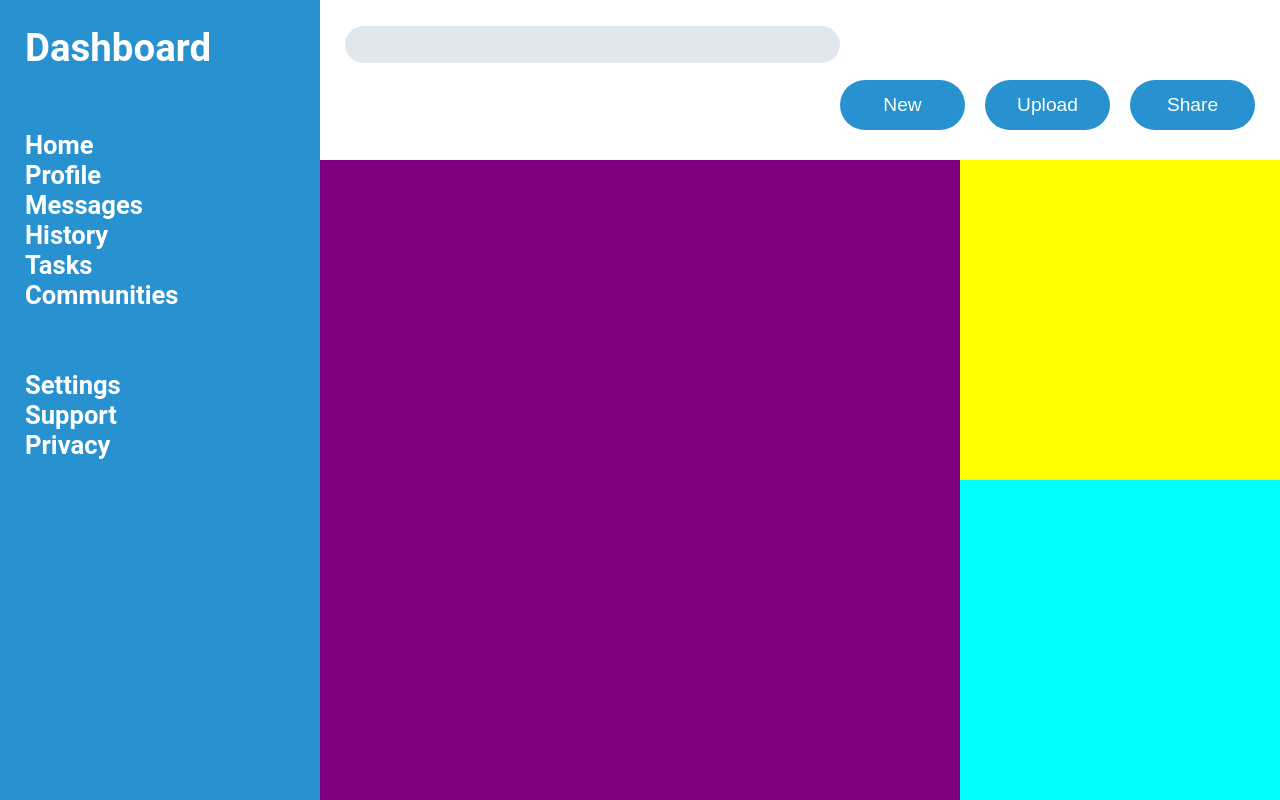
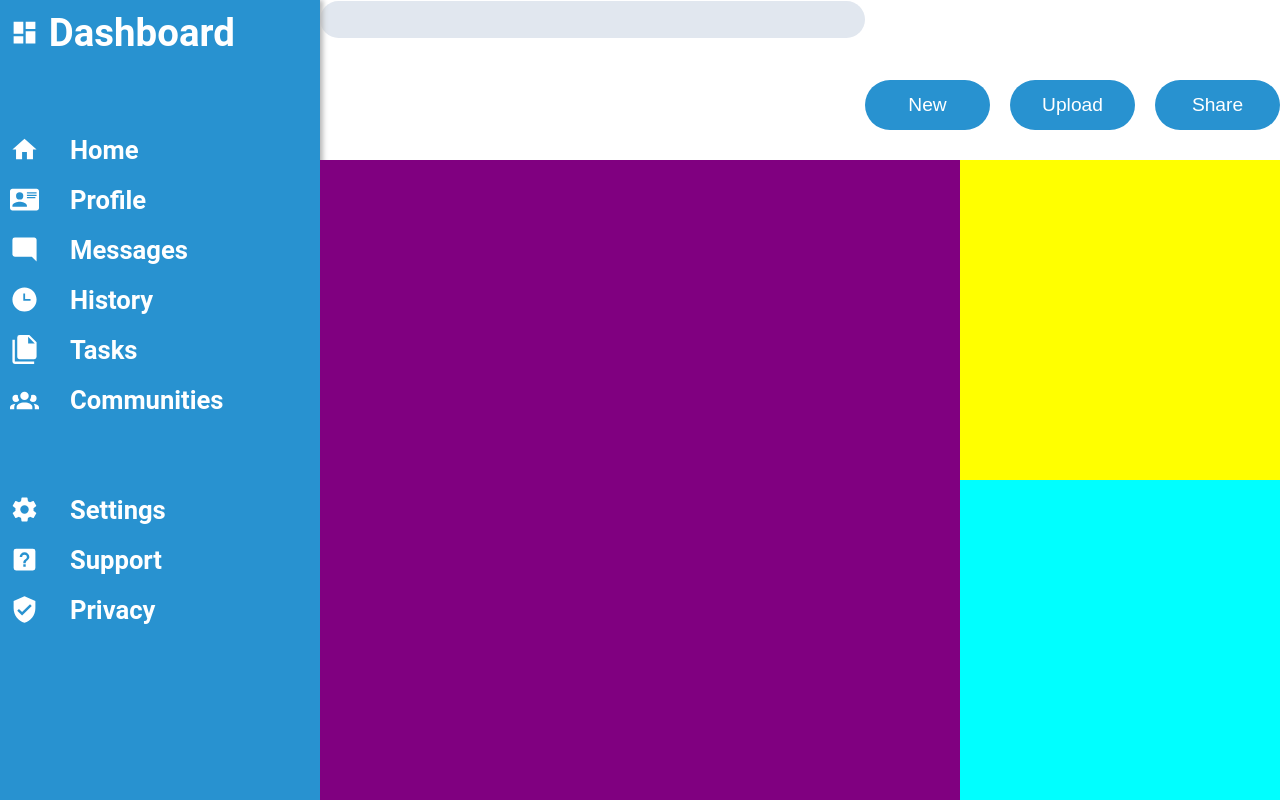
Before and after one commit to Rino9514/admin_dashboard_top, a plain HTML site: page index.html in a window 1280 px wide. Drawn offline with Linux system fonts and the light colour scheme.

Commit message:
icons download + side panel and transition for side panel items done

```diff
--- a/index.html
+++ b/index.html
@@ -26,19 +26,19 @@
             </header>
             <div class="side_panel">
                 <nav>
-                    <h2>Dashboard</h2>
-                    <ul class="main_menu">
-                        <li>Home</li>
-                        <li>Profile</li>
-                        <li>Messages</li>
-                        <li>History</li>
-                        <li>Tasks</li>
-                        <li>Communities</li>
+                    <h2 class="title_dashboard"><img src="./assets/icons/dashboard.svg" alt="dashboard_icon">Dashboard</h2>
+                    <ul class="sidebar_main_menu">
+                        <li><a href="#"><img src="./assets/icons/home.svg" alt="home-icon">Home</a></li>
+                        <li><a href="#"><img src="./assets/icons/profile.svg" alt="profile-icon">Profile</a></li>
+                        <li><a href="#"><img src="./assets/icons/message.svg" alt="message-icon">Messages</a></li>
+                        <li><a href="#"><img src="./assets/icons/history.svg" alt="history-icon">History</a></li>
+                        <li><a href="#"><img src="./assets/icons/tasks.svg" alt="tasks-icon">Tasks</a></li>
+                        <li><a href="#"><img src="./assets/icons/communities.svg" alt="communities-icon">Communities</a></li>
                     </ul>
-                    <ul class="setting_menu">
-                        <li>Settings</li>
-                        <li>Support</li>
-                        <li>Privacy</li>
+                    <ul class="sidebar_setting_menu">
+                        <li><a href="#"><img src="./assets/icons/settings.svg" alt="settings-icon">Settings</a></li>
+                        <li><a href="#"><img src="./assets/icons/support.svg" alt="support-icon">Support</a></li>
+                        <li><a href="#"><img src="./assets/icons/privacy.svg" alt="privacy-icon">Privacy</a></li>
                     </ul>
                 </nav>
             </div>
--- a/styles.css
+++ b/styles.css
@@ -14,6 +14,14 @@ html{
     font-family:  'Roboto', sans-serif;
     height: 100%;
     font-size: 32px;
+
+    --v_white_color: #ffffff;
+    --v_blue_light_color: #2892d0;
+    --v_blue_dark_color: #1c6996;
+    --v_blue_hyper_dark_color: #134b6b;
+    --v_grey_light_color:#e1e7ef;
+    --v_grey_dark_color:#8d8e91;
+    --v_grey_blur:#b8b8b8;
 }
 
 .container {
@@ -24,7 +32,7 @@ html{
 }
 
 .container > * {
-    padding: 25px;
+    /* padding: 25px; */
 }
 
 .head_panel {
@@ -37,7 +45,7 @@ html{
 }
 
 .head_bar input{
-    background-color: #e1e7ef;
+    background-color: var(--v_grey_light_color);
     border-radius: 30px;
     font-size: 1rem;
     width: 100%;
@@ -53,20 +61,21 @@ html{
 
 .head_buttons button{
     border-radius: 30px;
-    background-color: #2892d0 ;
-    color: white;
+    background-color: var(--v_blue_light_color) ;
+    color: var(--v_white_color);
     font-size: 0.6rem;
     width: 125px;
     height: 50px;
 
 }
 .side_panel {
-    background-color: #2892d0;
+    background-color: var(--v_blue_light_color);
     grid-row: 1 / -1;
+    box-shadow: 3px 0px 5px var(--v_grey_blur);
 }
 
 .side_panel > *{
-    background-color: #2892d0;
+    background-color: var(--v_blue_light_color);
     grid-row: 1 / -1;
 }
 
@@ -76,13 +85,75 @@ html{
 
     font-weight: bold;
     font-size: 0.8rem;
-    color: white;
+    color: var(--v_white_color);
 }
 
-.main_menu,
-.setting_menu{
+.sidebar_main_menu,
+.sidebar_setting_menu{
     list-style-type: none;
 }
+
+.sidebar_main_menu > li > a,
+.sidebar_setting_menu > li > a{
+    display: grid;
+    grid-template-columns: 0.2fr 0.8fr;
+    padding: 10px;
+}
+
+.title_dashboard{
+    display: flex;
+    gap: 10px;
+    padding: 10px;
+}
+
+.title_dashboard > *{
+    justify-self: center;
+    align-self: center;
+}
+
+
+img{
+    height: 0.9rem;
+    filter: invert(1);
+}
+
+a {
+    outline: none;
+    text-decoration: none;
+    color: var(--v_white_color);
+    transition: all 0.25s ease;
+}
+
+a img {
+  transition: filter 0.25s ease;
+}
+
+a:active img {
+  filter: invert(1) brightness(0.6);
+}
+
+a:link,
+a:visited {
+  color: var(--v_white_color);
+}
+
+a:focus {
+  outline: none;
+  border-left: 0px solid var(--v_blue_light_color);
+  background: var(--v_blue_light_color);
+}
+
+a:hover {
+  border-left: 5px solid var(--v_white_color);
+  background: var(--v_blue_dark_color);
+}
+
+a:active {
+  border-left: 5px solid var(--v_white_color);
+  background: var(--v_blue_hyper_dark_color);
+  color: var(--v_grey_dark_color);
+}
+
 
 .content_panel {
     background-color: purple;
```
Also changed, not shown: assets/icons/communities.svg (added), assets/icons/dashboard.svg (added), assets/icons/eye-plus-outline.svg (added), assets/icons/favorite.svg (added), assets/icons/fork.svg (added), assets/icons/history.svg (added), assets/icons/home.svg (added), assets/icons/message.svg (added), assets/icons/notification.svg (added), assets/icons/privacy.svg (added), assets/icons/profile.svg (added), assets/icons/search.svg (added), assets/icons/settings.svg (added), assets/icons/support.svg (added), 1 more files.
